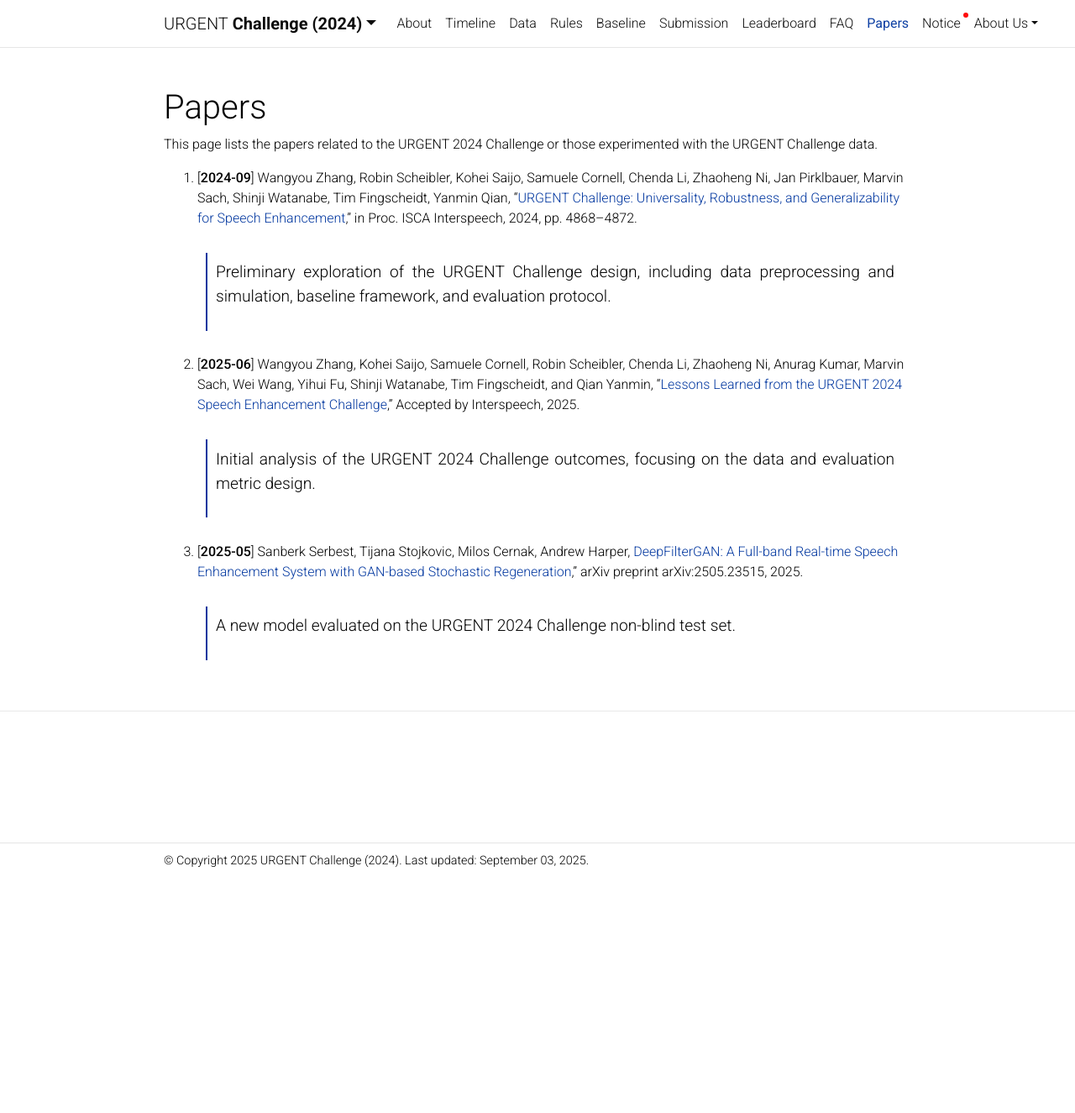
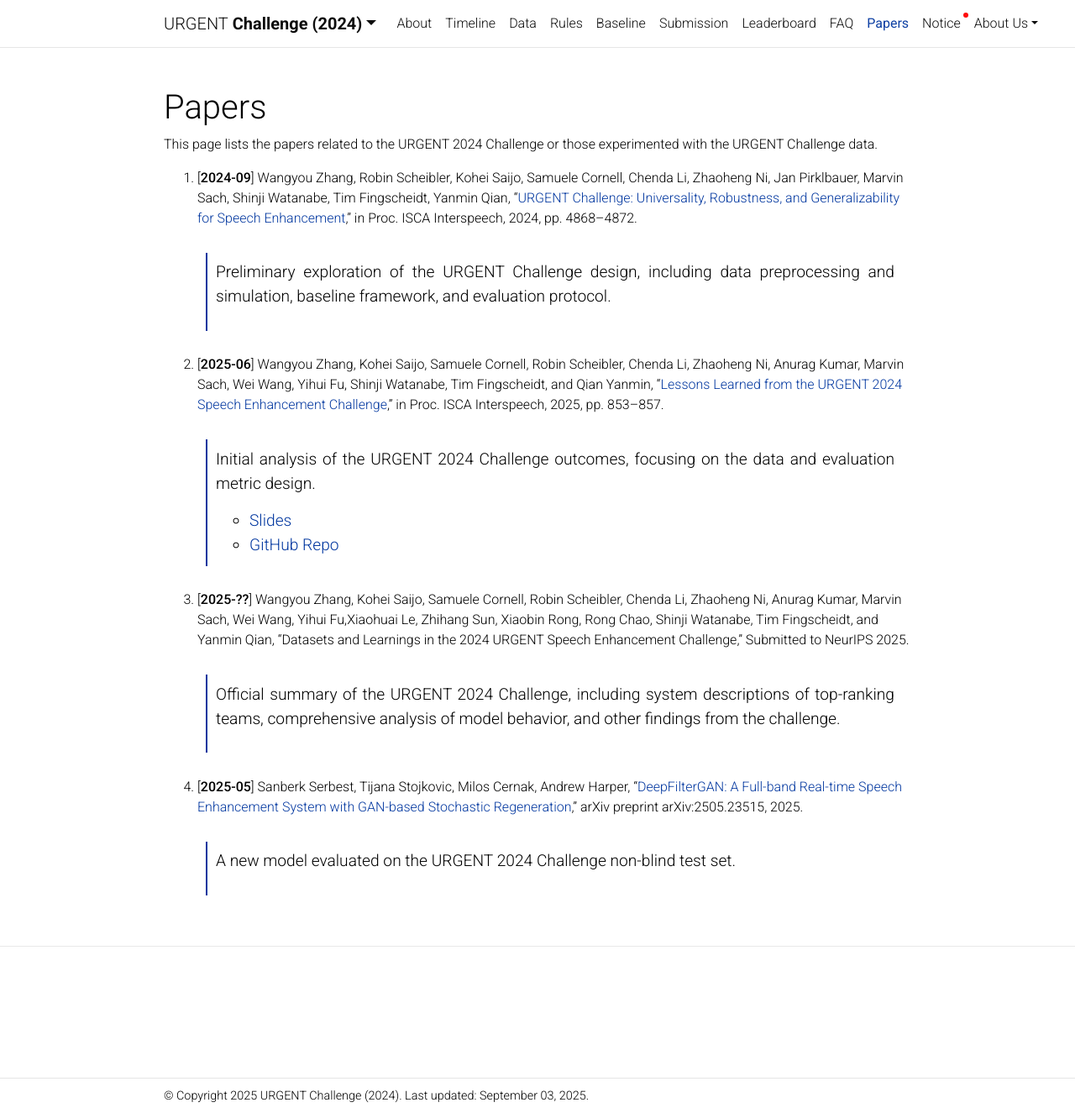
Before and after one commit to urgent-challenge/urgent2024, a Jekyll site: the page built from _pages/papers.md, in a window 1280 px wide and 1325 px high. Shown: the whole window at 84% size. Built offline with Jekyll 4.4.1, drawn with Linux system fonts in a browser that asks for light colours; comment, search, counter and statistics services are not loaded; a style sheet for code colours, icons or effects is not loaded.

Commit message:
Add Interspeech 2025 slides

```diff
--- a/_pages/papers.md
+++ b/_pages/papers.md
@@ -12,8 +12,13 @@
 1. [**2024-09**] Wangyou Zhang, Robin Scheibler, Kohei Saijo, Samuele Cornell, Chenda Li, Zhaoheng Ni, Jan Pirklbauer, Marvin Sach, Shinji Watanabe, Tim Fingscheidt, Yanmin Qian, “[URGENT Challenge: Universality, Robustness, and Generalizability for Speech Enhancement](https://www.isca-archive.org/interspeech_2024/zhang24h_interspeech.html),” in Proc. ISCA Interspeech, 2024, pp. 4868–4872.
     > Preliminary exploration of the URGENT Challenge design, including data preprocessing and simulation, baseline framework, and evaluation protocol.
 
-2. [**2025-06**] Wangyou Zhang, Kohei Saijo, Samuele Cornell, Robin Scheibler, Chenda Li, Zhaoheng Ni, Anurag Kumar, Marvin Sach, Wei Wang, Yihui Fu, Shinji Watanabe, Tim Fingscheidt, and Qian Yanmin, “[Lessons Learned from the URGENT 2024 Speech Enhancement Challenge](https://arxiv.org/abs/2506.01611),” Accepted by Interspeech, 2025.
+2. [**2025-06**] Wangyou Zhang, Kohei Saijo, Samuele Cornell, Robin Scheibler, Chenda Li, Zhaoheng Ni, Anurag Kumar, Marvin Sach, Wei Wang, Yihui Fu, Shinji Watanabe, Tim Fingscheidt, and Qian Yanmin, “[Lessons Learned from the URGENT 2024 Speech Enhancement Challenge](https://www.isca-archive.org/interspeech_2025/zhang25j_interspeech.html),” in Proc. ISCA Interspeech, 2025, pp. 853–857.
     > Initial analysis of the URGENT 2024 Challenge outcomes, focusing on the data and evaluation metric design.
+    > * [Slides](assets/files/Slides_URGENT2024_Lessons.pdf)
+    > * [GitHub Repo](https://github.com/urgent-challenge/urgent2024_analysis)
 
-3. [**2025-05**] Sanberk Serbest, Tijana Stojkovic, Milos Cernak, Andrew Harper, [DeepFilterGAN: A Full-band Real-time Speech Enhancement System with GAN-based Stochastic Regeneration](https://arxiv.org/abs/2505.23515),” arXiv preprint arXiv:2505.23515, 2025.
+3. [**2025-??**] Wangyou Zhang, Kohei Saijo, Samuele Cornell, Robin Scheibler, Chenda Li, Zhaoheng Ni, Anurag Kumar, Marvin Sach, Wei Wang, Yihui Fu,Xiaohuai Le, Zhihang Sun, Xiaobin Rong, Rong Chao, Shinji Watanabe, Tim Fingscheidt, and Yanmin Qian, “Datasets and Learnings in the 2024 URGENT Speech Enhancement Challenge,” Submitted to NeurIPS 2025.
+    > Official summary of the URGENT 2024 Challenge, including system descriptions of top-ranking teams, comprehensive analysis of model behavior, and other findings from the challenge.
+
+4. [**2025-05**] Sanberk Serbest, Tijana Stojkovic, Milos Cernak, Andrew Harper, “[DeepFilterGAN: A Full-band Real-time Speech Enhancement System with GAN-based Stochastic Regeneration](https://arxiv.org/abs/2505.23515),” arXiv preprint arXiv:2505.23515, 2025.
     > A new model evaluated on the URGENT 2024 Challenge non-blind test set.
```
Also changed, not shown: 1 other file.
